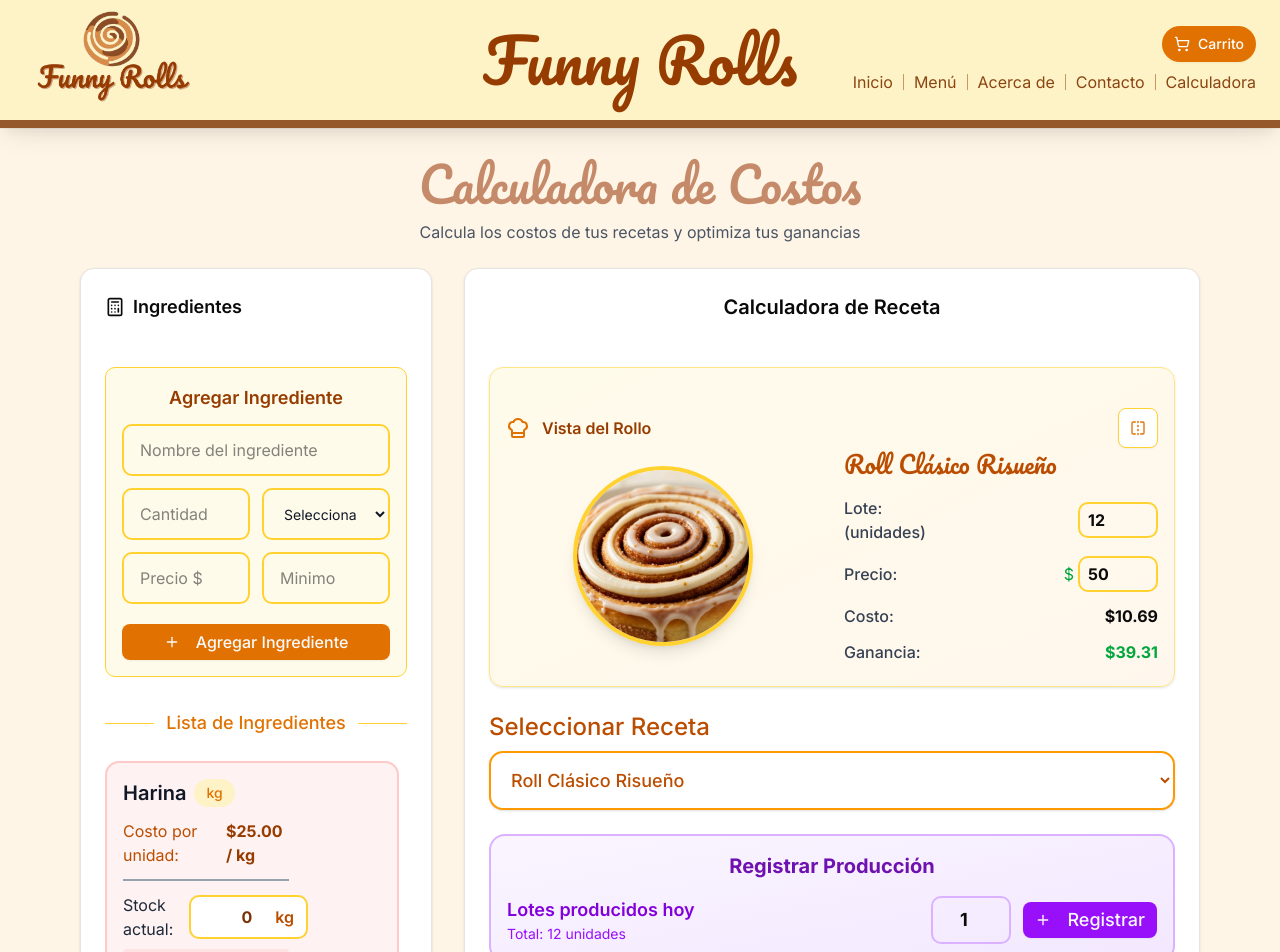
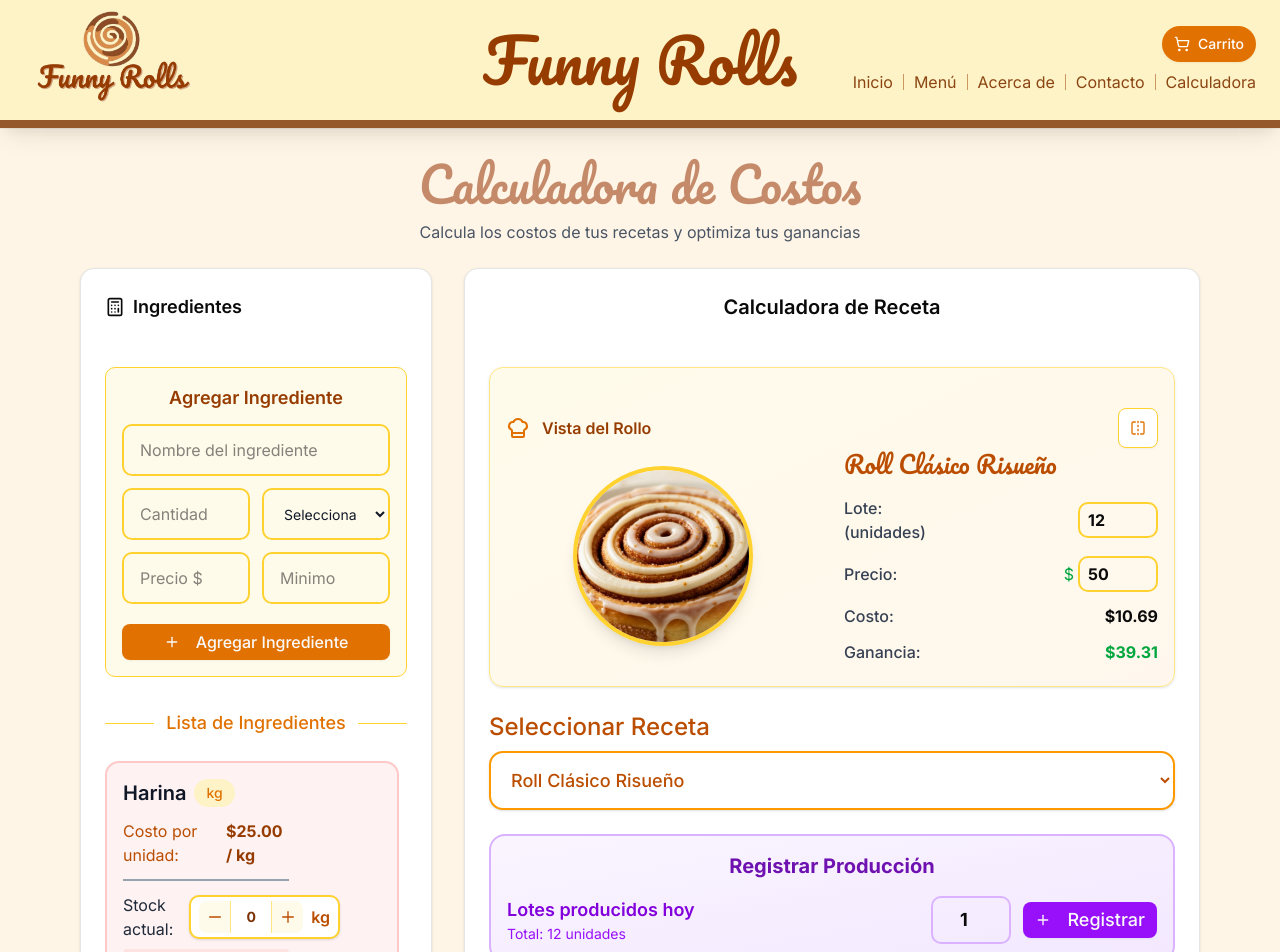
Before and after one commit to abimael92/Funny-Rolls, a Next.js app: page /recipe-calculator in a window 1280 px wide. Shown: the top 952 px of the page. Built offline with nearby package versions, Linux system fonts and the light colour scheme.

Commit message:
feat: improve visual design of number input

```diff
--- a/components/RecipeCalculator/IngredientsPanel.tsx
+++ b/components/RecipeCalculator/IngredientsPanel.tsx
@@ -261,18 +261,50 @@ export function IngredientsPanel({
                                                 {/* Inventory Information */}
                                                 <div className="mt-3 pt-3 border-t-2 border-gray-400 gap-4">                                                <div className="flex items-center justify-between text-md">
                                                     <span className="text-md text-gray-800">Stock actual:</span>
-                                                    <div className="flex items-center bg-white border-2 border-amber-300 rounded-lg ml-4 px-3 py-2 hover:border-amber-400 focus-within:border-amber-500 focus-within:ring-2 focus-within:ring-amber-200 transition-all duration-200">
+
+                                                    <div className="flex items-center bg-white border-2 border-amber-300 rounded-lg px-2 py-1 ml-4 hover:border-amber-400 focus-within:border-amber-500 focus-within:ring-2 focus-within:ring-amber-200 transition-all duration-200 shadow-sm">
+
+                                                        {/* Custom Decrement Button */}
+                                                        <button
+                                                            type="button"
+                                                            className="w-8 h-8 flex items-center justify-center bg-amber-50 text-amber-700 rounded-l-md border-r border-amber-200 hover:bg-amber-100 active:bg-amber-200 transition-colors duration-150 group"
+                                                            onClick={() => {
+                                                                const newValue = Math.max(0, (currentStock - 1) || 0);
+                                                                updateInventory(ingredient.id, newValue);
+                                                            }}
+                                                        >
+                                                            <svg className="w-4 h-4 group-active:scale-90 transition-transform" fill="none" stroke="currentColor" viewBox="0 0 24 24">
+                                                                <path strokeLinecap="round" strokeLinejoin="round" strokeWidth={2} d="M20 12H4" />
+                                                            </svg>
+                                                        </button>
+
+                                                        {/* Number Input */}
                                                         <input
                                                             type="number"
                                                             step="0.01"
                                                             min="0"
                                                             value={currentStock}
-                                                            className="w-16 bg-transparent border-none text-md font-bold text-amber-900 focus:outline-none focus:ring-0 text-right"
+                                                            className="w-10 bg-transparent border-none text-center text-sm font-bold text-amber-900 focus:outline-none focus:ring-0 [appearance:textfield] [&::-webkit-outer-spin-button]:appearance-none [&::-webkit-inner-spin-button]:appearance-none"
                                                             onChange={(e) => {
                                                                 const value = Math.max(0, Number(e.target.value) || 0)
                                                                 updateInventory(ingredient.id, value)
                                                             }}
                                                         />
+
+                                                        {/* Custom Increment Button */}
+                                                        <button
+                                                            type="button"
+                                                            className="w-8 h-8 flex items-center justify-center bg-amber-50 text-amber-700 rounded-r-md border-l border-amber-200 hover:bg-amber-100 active:bg-amber-200 transition-colors duration-150 group"
+                                                            onClick={() => {
+                                                                const newValue = (currentStock + 1) || 1;
+                                                                updateInventory(ingredient.id, newValue);
+                                                            }}
+                                                        >
+                                                            <svg className="w-4 h-4 group-active:scale-90 transition-transform" fill="none" stroke="currentColor" viewBox="0 0 24 24">
+                                                                <path strokeLinecap="round" strokeLinejoin="round" strokeWidth={2} d="M12 4v16m8-8H4" />
+                                                            </svg>
+                                                        </button>
+
                                                         <span className="text-md text-amber-700 font-semibold ml-2 whitespace-nowrap">
                                                             {ingredient.unit}
                                                         </span>
```
